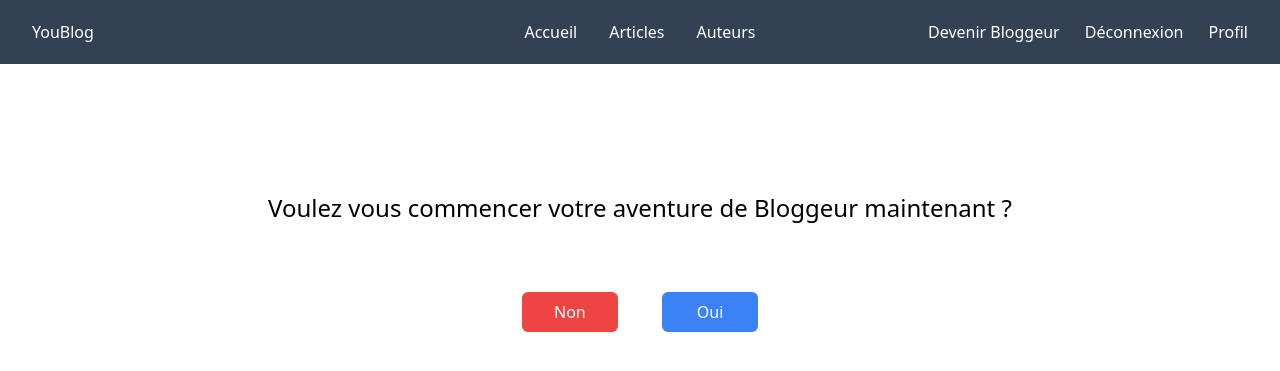
After one commit to abstractHunter/youBlog, a Django app: page /become_blogger/ in a window 1280 px wide. The commit adds this page. Shown: the top 371 px of the page. Run offline with Django 4.2, Linux system fonts and the light colour scheme; the visitor is signed in with stand-in values (Sample User, id 1); some libraries are stand-ins or nearby versions.

Commit message:
c038 | add 'become blogger' button

```diff
--- a/blog/urls.py
+++ b/blog/urls.py
@@ -1,10 +1,11 @@
-from .views import PostListView, PostDetailView, PostCreateView, PostUpdateView, PostDeleteView
+from .views import PostListView, PostDetailView, PostCreateView, PostUpdateView, PostDeleteView, BecomeBloggerView
 from django.urls import path
 
 urlpatterns = [
     path('', PostListView.as_view(), name='home'),
     path('new/', PostCreateView.as_view(), name='post_new'),
     path('articles/', PostListView.as_view(), name='post_list'),
+    path('become_blogger/', BecomeBloggerView.as_view(), name='become_blogger'),
     path('<str:username>/<slug:slug>/',
          PostDetailView.as_view(), name='post_detail'),
     path('<str:username>/<slug:slug>/edit',
--- a/blog/views.py
+++ b/blog/views.py
@@ -1,4 +1,4 @@
-from django.views.generic import ListView, DetailView
+from django.views.generic import ListView, DetailView, TemplateView
 from django.views.generic.edit import CreateView, UpdateView, DeleteView
 from django.contrib.auth.mixins import LoginRequiredMixin
 from django.urls import reverse_lazy
@@ -40,6 +40,11 @@ class PostCreateView(LoginRequiredMixin, CreateView):
     fields = ['title', 'content', 'published', 'tags']
     success_url = reverse_lazy('my_profile')
 
+    def get(self, request, *args, **kwargs):
+        if not request.user.is_blogger:
+            return redirect('become_blogger')
+        return super().get(request, *args, **kwargs)
+
     def form_valid(self, form):
         form.instance.author = self.request.user
         return super().form_valid(form)
@@ -76,3 +81,17 @@ class PostDeleteView(LoginRequiredMixin, DeleteView):
         if self.get_object().author != self.request.user:
             return redirect('my_profile')
         return super().get(request, *args, **kwargs)
+
+
+class BecomeBloggerView(LoginRequiredMixin, TemplateView):
+    template_name = 'blog/become_blogger_confirm.html'
+
+    def get(self, request, *args, **kwargs):
+        if request.user.is_blogger:
+            return redirect('my_profile')
+        return super().get(request, *args, **kwargs)
+
+    def post(self, request, *args, **kwargs):
+        request.user.is_blogger = True
+        request.user.save()
+        return redirect('my_profile')
--- /dev/null
+++ b/templates/blog/become_blogger_confirm.html
@@ -0,0 +1,16 @@
+{% extends 'base.html' %}
+
+{% block title %}
+  Devenir Bloggeur
+{% endblock %}
+
+{% block content %}
+  <form method="post" class="flex flex-col justify-center items-center mt-32">
+    {% csrf_token %}
+    <h1 class="text-2xl pb-12">Voulez vous commencer votre aventure de Bloggeur maintenant ?</h1>
+    <p>
+      <button onclick="history.back()" class="bg-red-500 text-white rounded-md p-2 m-5 w-24">Non</button>
+      <input type="submit" value="Oui" class="bg-blue-500 text-white rounded-md p-2 m-5 w-24" />
+    </p>
+  </form>
+{% endblock %}
--- a/templates/navbar.html
+++ b/templates/navbar.html
@@ -1,6 +1,12 @@
 {% block navbar %}
     <nav class="relative flex justify-between px-8 h-16 w-full bg-slate-700 text-white">
-        <a href="/" class="self-center w-52">YouBlog</a>
+
+        {% if user.is_authenticated %}
+            <a href="/" class="self-center w-80">YouBlog</a>
+        {% else %}
+            <a href="/" class="self-center w-48">YouBlog</a>
+        {% endif %}
+
 
         <div class="flex flex-col md:hidden">
             <button class="self-end h-12 w-12 m-2 p-2 z-12">
@@ -17,11 +23,18 @@
                     <li>
                         <a href="">Auteurs</a>
                     </li>
-                    <li>
-                        <a href="{% url 'post_new' %}">+</a>
-                    </li>
 
                     {% if user.is_authenticated %}
+                        {% if user.is_blogger %}
+                            <li>
+                                <a href="{% url 'post_new' %}">Nouvel article</a>
+                            </li>
+                        {% else %}
+                            <li>
+                                <a href="{% url 'become_blogger' %}">Devenir bloggeur</a>
+                            </li>
+                        {% endif %}
+
                         <li>
                             <a href="{% url 'logout' %}">Déconnexion</a>
                         </li>
@@ -53,12 +66,17 @@
             </li>
         </ul>
 
-        <ul class="hidden md:flex justify-between items-center w-52">
+        {% if user.is_authenticated %}
+        <ul class="hidden md:flex justify-between items-center w-80">
+            {% if user.is_blogger %}
                 <li>
-                <a href="{% url 'post_new' %}">+</a>
+                    <a href="{% url 'post_new' %}">Nouvel article</a>
                 </li>
-
-            {% if user.is_authenticated %}
+            {% else %}
+                <li>
+                    <a href="{% url 'become_blogger' %}">Devenir Bloggeur</a>
+                </li>
+            {% endif %}
             <li>
                 <a href="{% url 'logout' %}">Déconnexion</a>
             </li>
@@ -66,6 +84,7 @@
                 <a href="{% url 'my_profile' %}">Profil</a>
             </li>
         {% else %}
+        <ul class="hidden md:flex justify-between items-center w-48">
             <li>
                 <a href="{% url 'login' %}">Connexion</a>
             </li>
@@ -73,7 +92,6 @@
                 <a href="{% url 'signup' %}">Inscription</a>
             </li>
         {% endif %}
-
         </ul>
     </nav>
 {% endblock navbar %}
--- a/theme/static/css/dist/styles.css
+++ b/theme/static/css/dist/styles.css
@@ -874,32 +877,16 @@ select {
   margin-top: 5rem;
 }
 
-.mt-10 {
-  margin-top: 2.5rem;
+.mt-12 {
+  margin-top: 3rem;
 }
 
 .mt-6 {
   margin-top: 1.5rem;
 }
 
-.mr-12 {
-  margin-right: 3rem;
-}
-
-.ml-12 {
-  margin-left: 3rem;
-}
-
-.ml-8 {
-  margin-left: 2rem;
-}
-
-.mr-8 {
-  margin-right: 2rem;
-}
-
-.mt-12 {
-  margin-top: 3rem;
+.mt-32 {
+  margin-top: 8rem;
 }
 
 .block {
@@ -998,8 +989,28 @@ select {
   width: 2.75rem;
 }
 
-.w-20 {
-  width: 5rem;
+.w-60 {
+  width: 15rem;
+}
+
+.w-72 {
+  width: 18rem;
+}
+
+.w-48 {
+  width: 12rem;
+}
+
+.w-44 {
+  width: 11rem;
+}
+
+.w-32 {
+  width: 8rem;
+}
+
+.w-24 {
+  width: 6rem;
 }
 
 .flex-grow {
@@ -1118,6 +1117,16 @@ select {
   background-color: rgb(30 41 59 / var(--tw-bg-opacity));
 }
 
+.bg-blue-500 {
+  --tw-bg-opacity: 1;
+  background-color: rgb(59 130 246 / var(--tw-bg-opacity));
+}
+
+.bg-red-500 {
+  --tw-bg-opacity: 1;
+  background-color: rgb(239 68 68 / var(--tw-bg-opacity));
+}
+
 .bg-slate-600 {
   --tw-bg-opacity: 1;
   background-color: rgb(71 85 105 / var(--tw-bg-opacity));
@@ -1128,19 +1137,9 @@ select {
   background-color: rgb(156 163 175 / var(--tw-bg-opacity));
 }
 
-.bg-blue-500 {
-  --tw-bg-opacity: 1;
-  background-color: rgb(59 130 246 / var(--tw-bg-opacity));
-}
-
 .bg-gray-50 {
   --tw-bg-opacity: 1;
   background-color: rgb(249 250 251 / var(--tw-bg-opacity));
-}
-
-.bg-red-500 {
-  --tw-bg-opacity: 1;
-  background-color: rgb(239 68 68 / var(--tw-bg-opacity));
 }
 
 .p-1 {
@@ -1181,12 +1172,12 @@ select {
   padding-bottom: 2.5rem;
 }
 
-.pl-12 {
-  padding-left: 3rem;
+.pb-20 {
+  padding-bottom: 5rem;
 }
 
-.text-center {
-  text-align: center;
+.pb-12 {
+  padding-bottom: 3rem;
 }
 
 .text-justify {
```
Also changed, not shown: other parts of theme/static/css/dist/styles.css (+53 -75 lines), templates/accounts/profile.html (+24 -2 lines). Lines whose indentation alone changed are shown as unchanged.
